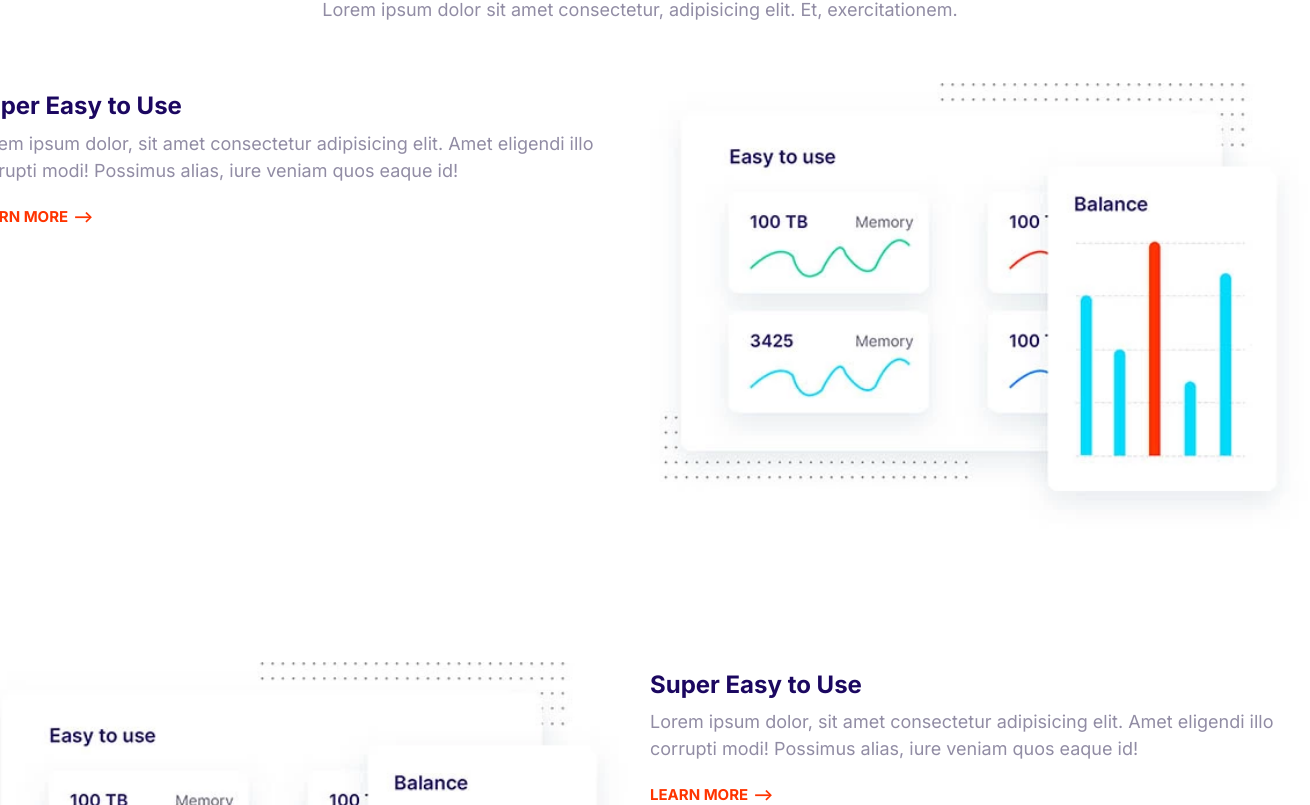
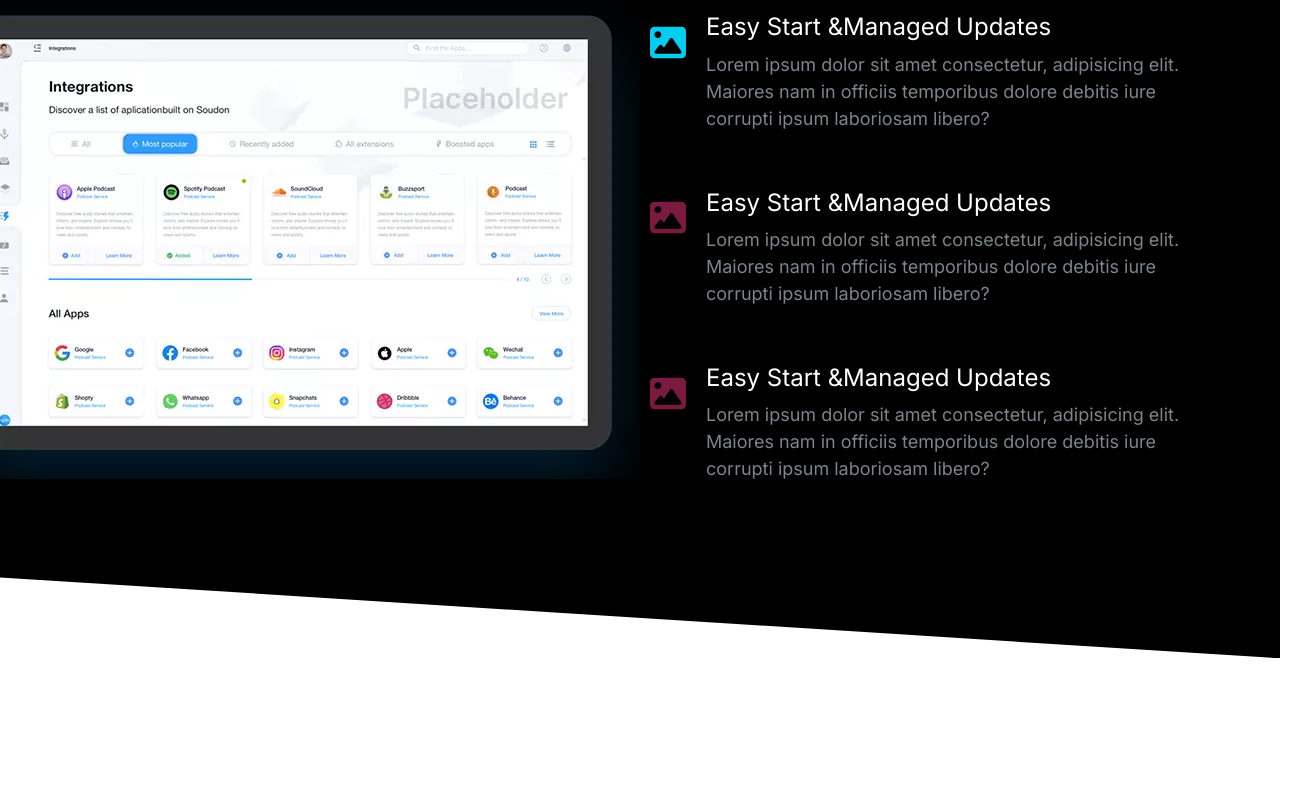
Before and after one commit to skoopje/moshify, a plain HTML site: page index.html in a window 1280 px wide. Shown: the part 151-956 px from the top of the page, 1310 px wide, since content can reach past the window. After the commit the page ends 809 px from the top, so only its background shows below. Drawn offline with Linux system fonts and the light colour scheme.

Commit message:
Building the showcase block.

```diff
--- a/CSS/styles.css
+++ b/CSS/styles.css
@@ -14,6 +14,11 @@
 }
 
 /*  Typography */
+
+::selection {
+    background: var(--color-primary);
+    color: white;
+}
 
 html {
     font-size: 62.5%;
@@ -42,6 +47,7 @@ h2 {
 
 h3 {
     font-size: 3rem;
+    font-weight: 500;
 }
 
 p {
@@ -135,7 +141,6 @@ a {
 .list {
     list-style: none;
     padding-left: 0;
-    color: var(--color-headings);
 }
 
 .list--inline .list__item {
@@ -146,6 +151,7 @@ a {
 .list--tick {
     list-style-image: url(../images/tick.svg);
     padding-left: 3rem;
+    color: var(--color-headings);
 }
 
 .list--tick .list__item{
@@ -365,19 +371,23 @@ a {
 @media screen and (max-width: 760px) {
     .icon {
         margin-top: 3rem;
-        color: tomato;
+        color: var(--color-headings);
     }
     .icon__navigationbar {
         color: white;
     }
 }
 
+.icon {
+    color: #02cdf1;
+}
 
 
 /* Media */
 
 .media {
     display: flex;
+    margin-bottom: 4rem;
 }
 
 .media__title {
@@ -590,18 +600,18 @@ a {
     color: #7b858b;
 }
 
-.block--dark .block__heading {
+.block--dark h1, .block--dark h2, .block--dark h3 {
     color: white;
 }
 
 .block--skewed-right {
     padding-bottom: calc(var(--padding-vertical) + 4rem);
-    clip-path: polygon(0% 0%, 100% 0%, 100% 100%, 0% 80%);
+    clip-path: polygon(0% 0%, 100% 0%, 100% 100%, 0% 90%);
 }
 
 .block--skewed-left {
     padding-bottom: calc(var(--padding-vertical) + 4rem);
-    clip-path: polygon(0% 0%, 100% 0%, 100% 80%, 0% 100%);
+    clip-path: polygon(0% 0%, 100% 0%, 100% 90%, 0% 100%);
 }
 
 .block__header {
@@ -680,9 +690,6 @@ a {
 }
 
 /* Hero */
-.hero {
-    clip-path: polygon(0% 0%, 100% 0%, 100% 90%, 0% 100%);
-}
 
 .hero__tagline {
     color: #b9c3cf;
@@ -767,3 +774,25 @@ a {
         order: 2;
     }
 }
+
+/* Showcase Block */
+
+.block-showcase__image > img {
+    width: 100%;
+}
+
+@media screen and (min-width: 768px) {
+
+    .block-showcase .grid {
+        grid-template-columns: 50% 50%;
+    }
+
+    .block-showcase__image {
+        justify-self: end;
+    }
+
+    .block-showcase__image > img {
+        width: auto;
+        max-width: 700px;
+    }
+}
--- a/index.html
+++ b/index.html
@@ -18,80 +18,68 @@
     ></script>
   </head>
   <body>
-    <section class="block container">
+    <section class="block block--dark block--skewed-right block-showcase">
       <header class="block__header">
-        <h2>Host on the Cloudto Keep Growing</h2>
-        <p>
-          Lorem ipsum dolor sit amet consectetur, adipisicing elit. Et,
-          exercitationem.
-        </p>
+        <h2>User-friendly Control Panel</h2>
       </header>
-      <article class="grid grid--1x2 feature">
-        <div class="feature__content">
-          <h3 class="feature__heading">Super Easy to Use</h3>
-          <p>
-            Lorem ipsum dolor, sit amet consectetur adipisicing elit. Amet
-            eligendi illo corrupti modi! Possimus alias, iure veniam quos eaque
-            id!
-          </p>
-          <a href="#" class="link-arrow">Learn more</a>
-        </div>
-        <picture>
+      <div class="container grid grid--1x2">
+        <picture class="block-showcase__image">
           <source
             type="image/webp"
-            srcset="images/easy.webp 1x, images/easy@2x.webp 2x"
-          />
+            srcset="images/ipad.webp 1x, images/ipad@2x.webp 2x" />
           <source
-            type="image/jpg"
-            srcset="images/easy.jpg 1x, images/easy@2x.jpg 2x"
-          />
-          <img class="feature__image" src="images/easy@2x.jpg" alt="" />
-        </picture>
-      </article>
-      <article class="grid grid--1x2 feature">
-        <div class="feature__content">
-          <h3 class="feature__heading">Super Easy to Use</h3>
+            type="image/png"
+            srcset="images/ipad.png 1x, images/ipad@2x.png 2x" />
+          <img src="images/ipad.png" alt=""
+        /></picture>
+        <ul class="list">
+          <li>
+            <div class="media">
+              <div class="media__image">
+                <i class="fa-solid fa-image fa-2xl icon"></i>
+              </div>
+              <div class="media__body">
+                <h3 class="media__title">Easy Start &Managed Updates</h3>
                 <p>
-            Lorem ipsum dolor, sit amet consectetur adipisicing elit. Amet
-            eligendi illo corrupti modi! Possimus alias, iure veniam quos eaque
-            id!
+                  Lorem ipsum dolor sit amet consectetur, adipisicing elit.
+                  Maiores nam in officiis temporibus dolore debitis iure
+                  corrupti ipsum laboriosam libero?
                 </p>
-          <a href="#" class="link-arrow">Learn more</a>
               </div>
-        <picture>
-          <source
-            type="image/webp"
-            srcset="images/easy.webp 1x, images/easy@2x.webp 2x"
-          />
-          <source
-            type="image/jpg"
-            srcset="images/easy.jpg 1x, images/easy@2x.jpg 2x"
-          />
-          <img class="feature__image" src="images/easy@2x.jpg" alt="" />
-        </picture>
-      </article>
-      <article class="grid grid--1x2 feature">
-        <div class="feature__content">
-          <h3 class="feature__heading">Super Easy to Use</h3>
+            </div>
+          </li>
+          <li>
+            <div class="media">
+              <div class="media__image">
+                <i class="fa-solid fa-image fa-2xl" style="color: #791a3e"></i>
+              </div>
+              <div class="media__body">
+                <h3 class="media__title">Easy Start &Managed Updates</h3>
                 <p>
-            Lorem ipsum dolor, sit amet consectetur adipisicing elit. Amet
-            eligendi illo corrupti modi! Possimus alias, iure veniam quos eaque
-            id!
+                  Lorem ipsum dolor sit amet consectetur, adipisicing elit.
+                  Maiores nam in officiis temporibus dolore debitis iure
+                  corrupti ipsum laboriosam libero?
                 </p>
-          <a href="#" class="link-arrow">Learn more</a>
               </div>
-        <picture>
-          <source
-            type="image/webp"
-            srcset="images/easy.webp 1x, images/easy@2x.webp 2x"
-          />
-          <source
-            type="image/jpg"
-            srcset="images/easy.jpg 1x, images/easy@2x.jpg 2x"
-          />
-          <img class="feature__image" src="images/easy@2x.jpg" alt="" />
-        </picture>
-      </article>
+            </div>
+          </li>
+          <li>
+            <div class="media">
+              <div class="media__image">
+                <i class="fa-solid fa-image fa-2xl" style="color: #791a3e"></i>
+              </div>
+              <div class="media__body">
+                <h3 class="media__title">Easy Start &Managed Updates</h3>
+                <p>
+                  Lorem ipsum dolor sit amet consectetur, adipisicing elit.
+                  Maiores nam in officiis temporibus dolore debitis iure
+                  corrupti ipsum laboriosam libero?
+                </p>
+              </div>
+            </div>
+          </li>
+        </ul>
+      </div>
     </section>
     <script src="main.js"></script>
   </body>
```
Also changed, not shown: Components/showcase.html (added, +63 -0 lines), images/ipad.png (added), images/ipad.webp (added), images/ipad@2x.png (added), images/ipad@2x.webp (added). Lines whose indentation alone changed are shown as unchanged.
